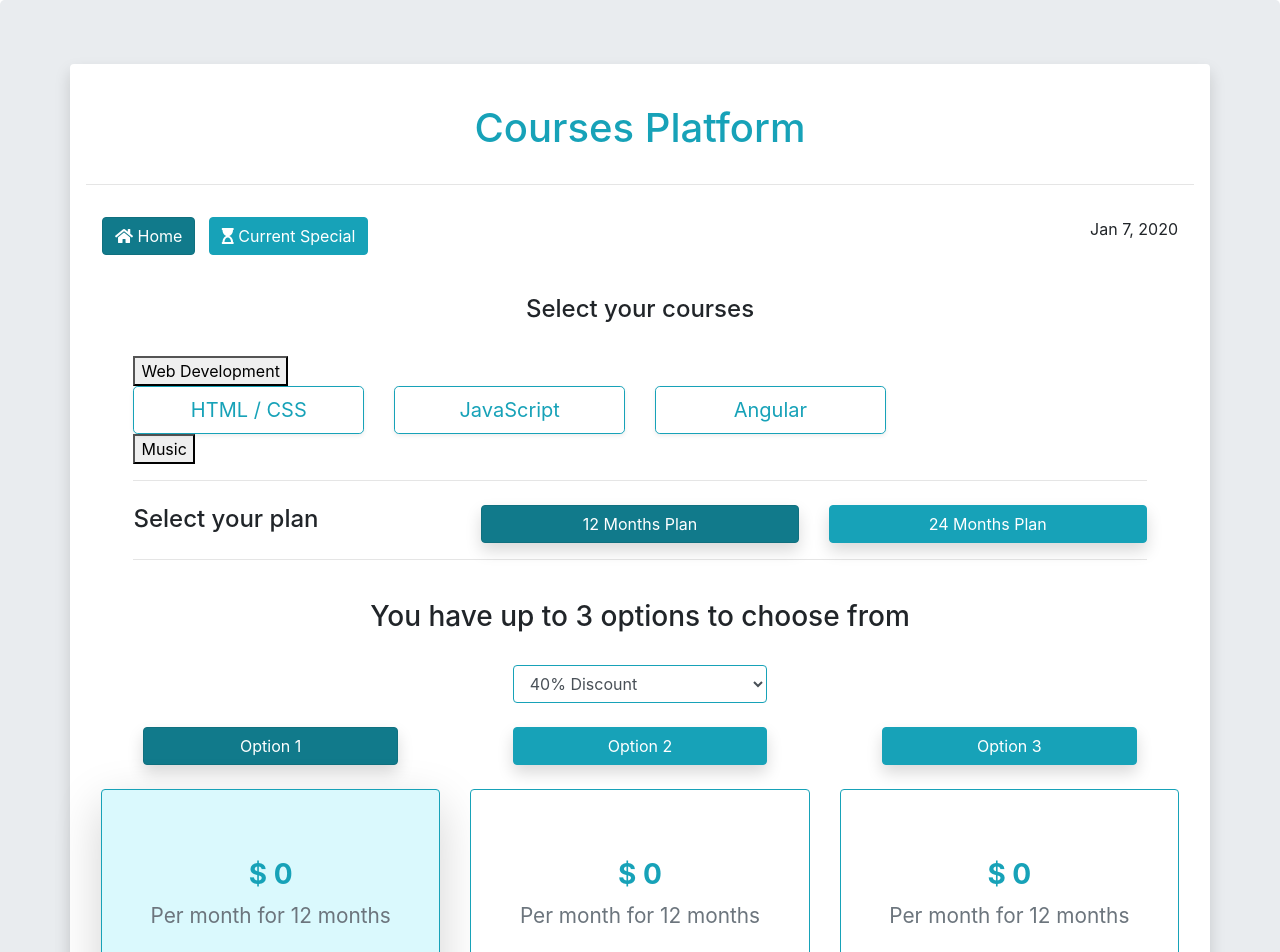
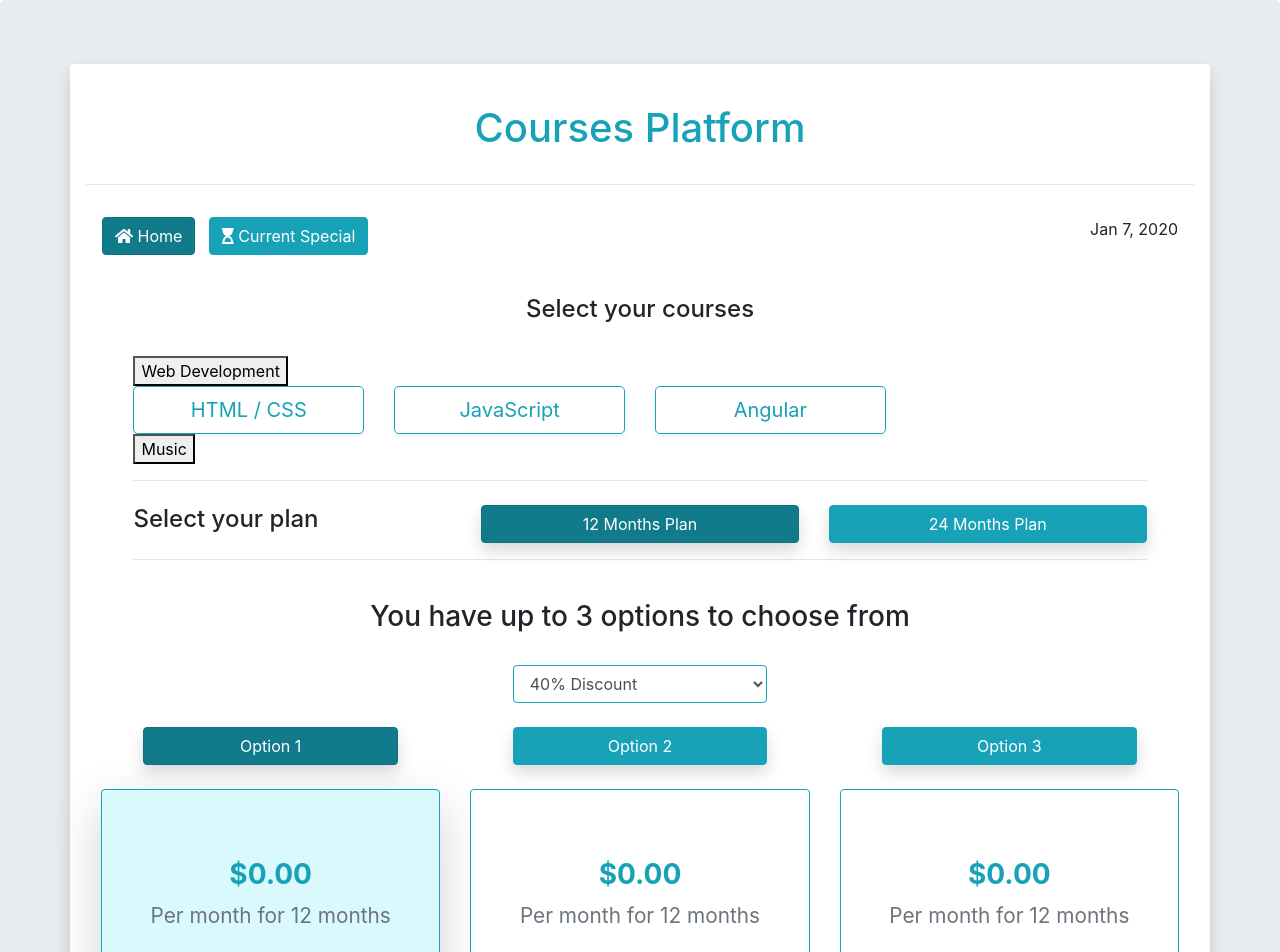
Before and after one commit to Ahmad-Saleh89/quote-calculator, an Angular app: page /home in a window 1280 px wide. Shown: the top 952 px of the page. Built offline with nearby package versions, Linux system fonts and the light colour scheme.

Commit message:
1 file modified

```diff
--- a/src/app/regular-price/option-panel/option-panel.component.html
+++ b/src/app/regular-price/option-panel/option-panel.component.html
@@ -17,7 +17,7 @@
     </ul>
     <br><br>
     <div class="text-center">
-      <h3 class="text-info text-center font-weight-bold">$ 0</h3>
+      <h3 class="text-info text-center font-weight-bold">{{ totalCost[0] | currency }}</h3>
       <p class="card-text text-secondary" style="font-size: 1.3rem">Per month for {{ totalCost[2] }} months</p>
     </div>
     <br>
```
